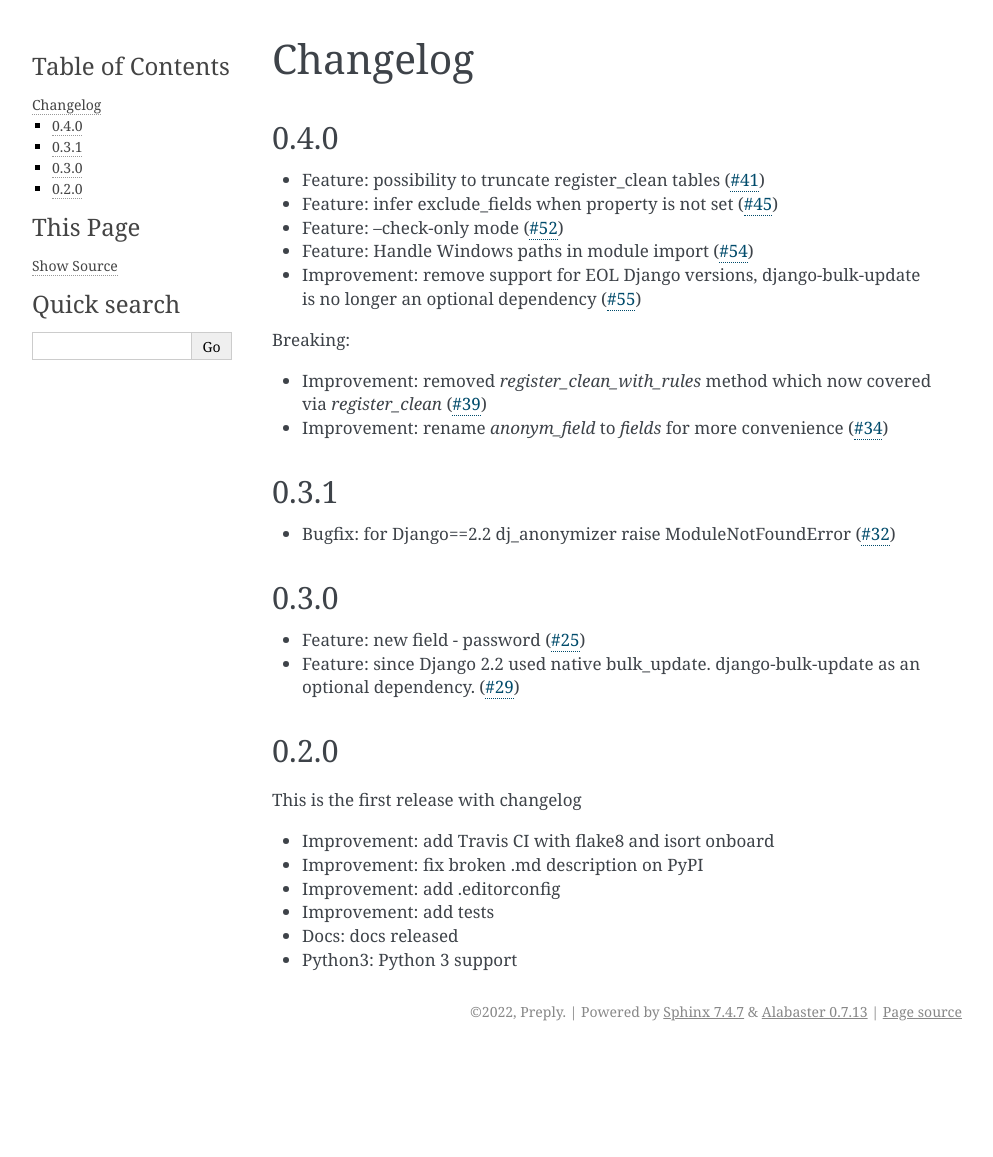
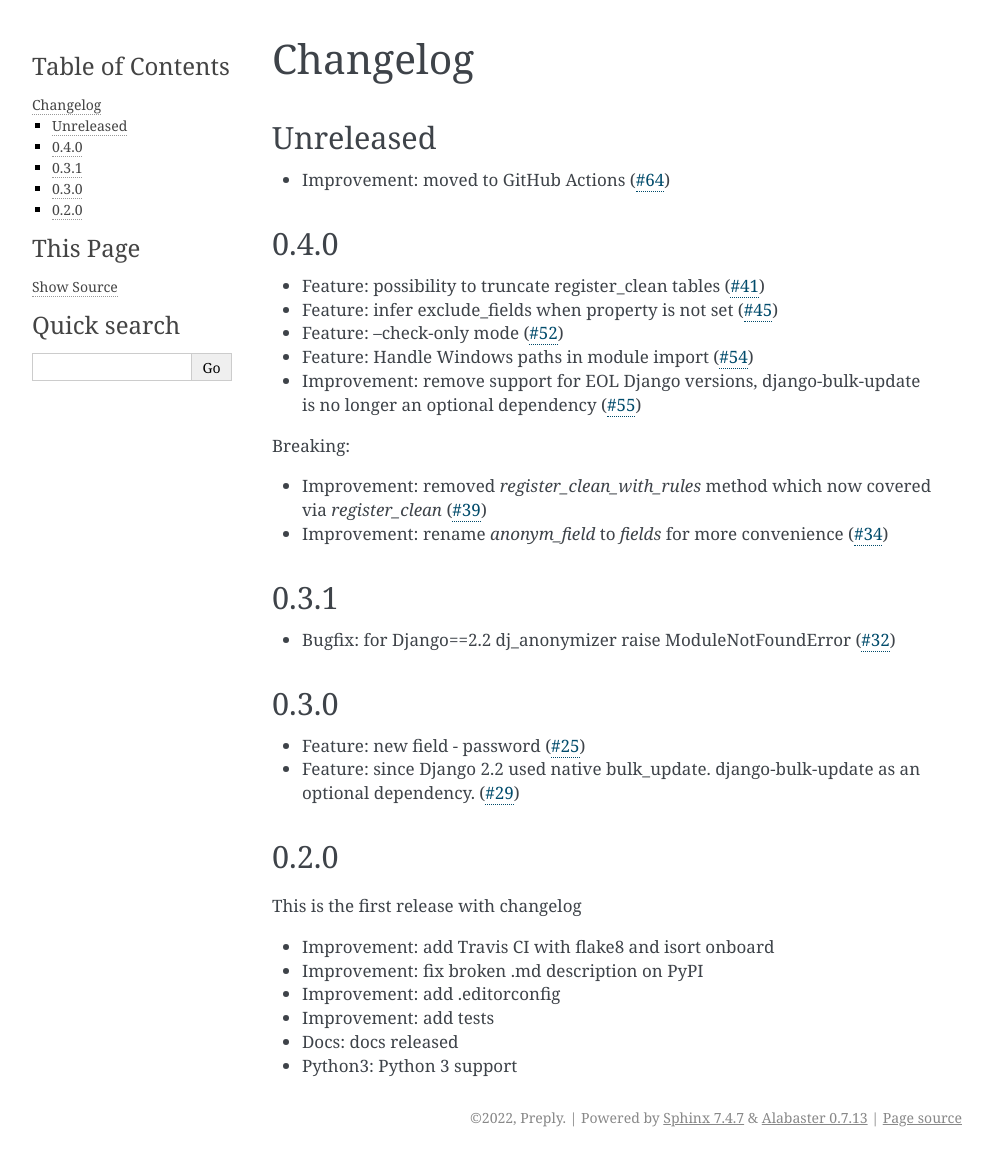
Before and after one commit to preply/dj_anonymizer, a Sphinx documentation site: the page built from docs/changelog.rst, in a window 1280 px wide. Shown: the whole page, without its empty margins (148-1141 px from the left). Built offline with Sphinx 7.4.7, drawn with Linux system fonts in a browser that asks for light colours; before the commit the page ends 1051 px from its top, so only the background shows below that.

Commit message:
moved to GitHub Actions (#64)

```diff
--- a/docs/changelog.rst
+++ b/docs/changelog.rst
@@ -1,5 +1,9 @@
 Changelog
 =============
+
+Unreleased
+----------
+* Improvement: moved to GitHub Actions (`#64 <https://github.com/preply/dj_anonymizer/pull/64>`__)
 
 0.4.0
 ----------
```
Also changed, not shown: .travis.yml (deleted), 2 other files.
